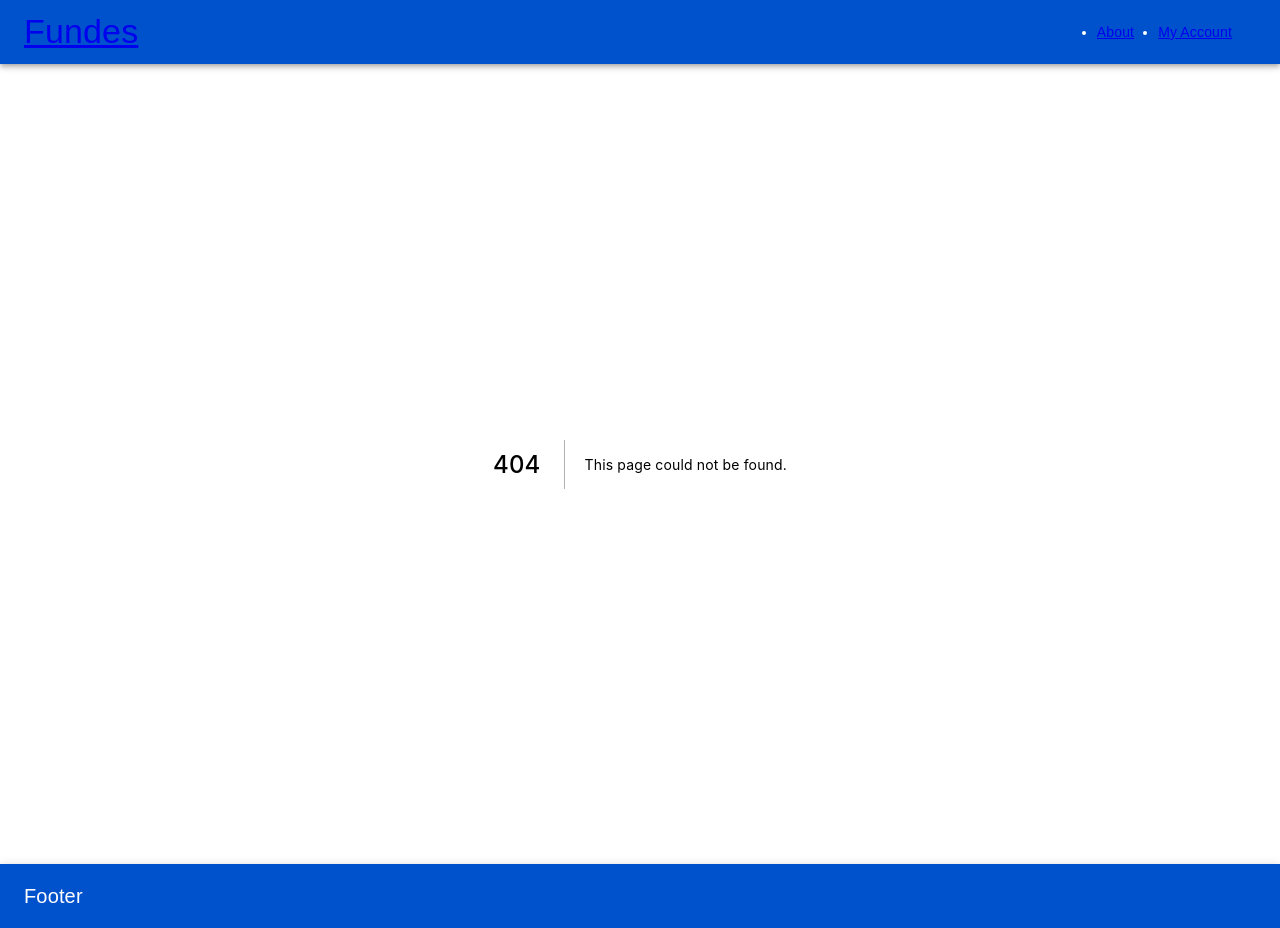
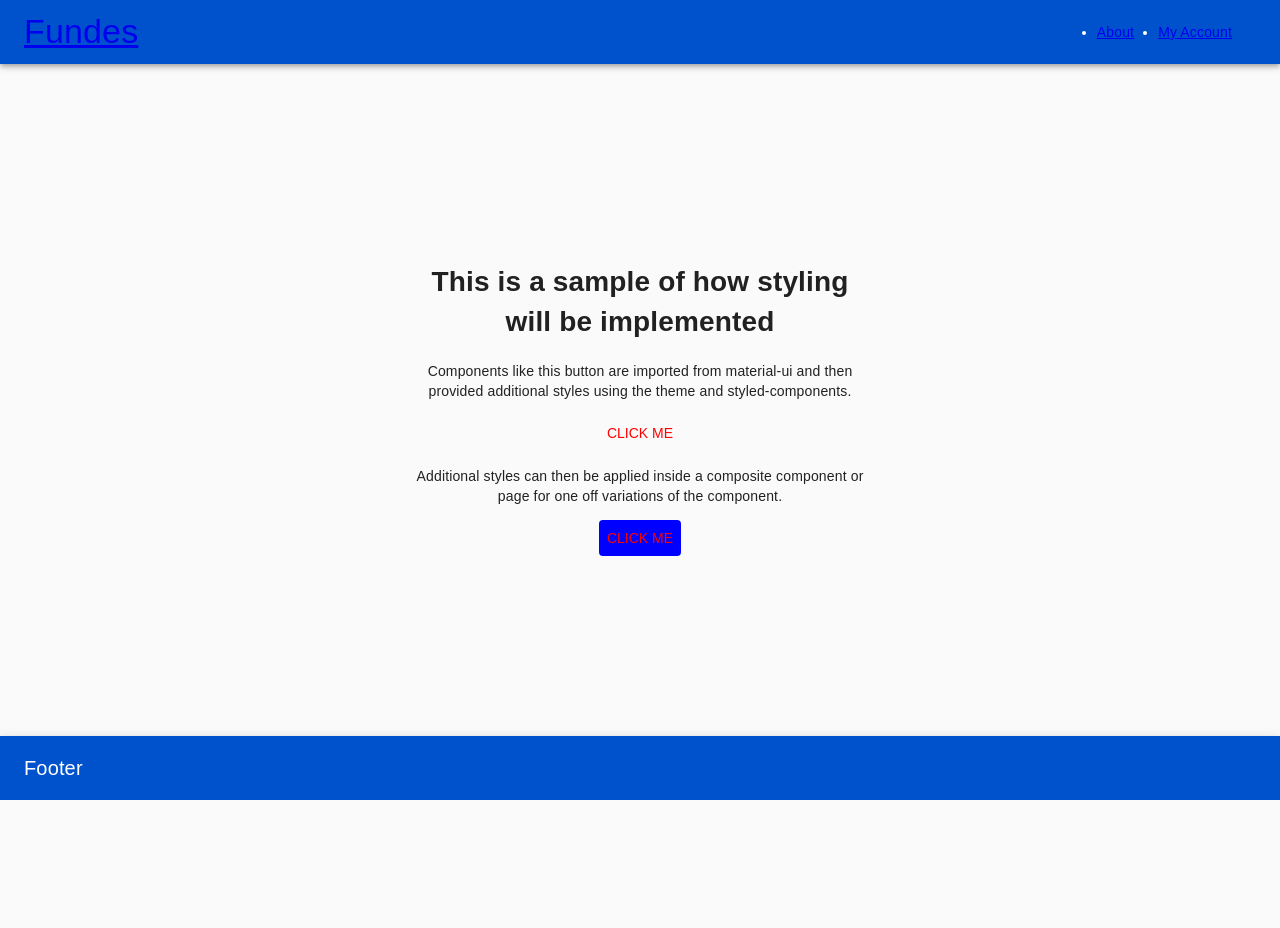
Before and after one commit to fundes-dev/fundes-client-web, a Next.js app: page /style-test in a window 1280 px wide. Before the commit this address had no page. After the commit the page ends 800 px from the top, so only its background shows below. Built offline with nearby package versions, Linux system fonts and the light colour scheme.

Commit message:
add sample styling

```diff
--- /dev/null
+++ b/components/Button/index.js
@@ -0,0 +1,21 @@
+import React from 'react';
+import PropTypes from 'prop-types';
+import MaterialButton from '@material-ui/core/Button';
+import { styled } from '@material-ui/core/styles';
+
+const StyledButton = styled(MaterialButton)({
+  color: 'red',
+});
+
+
+const Button = ({ children, ...others }) => (
+  <StyledButton {...others}>
+    {children}
+  </StyledButton>
+);
+
+Button.propTypes = {
+  children: PropTypes.node,
+};
+
+export default Button;
--- a/package.json
+++ b/package.json
@@ -9,7 +9,7 @@
     "test": "jest"
   },
   "dependencies": {
-    "@material-ui/core": "^4.9.1",
+    "@material-ui/core": "^4.9.3",
     "@material-ui/icons": "^4.9.1",
     "clsx": "^1.1.0",
     "eslint-config-airbnb-base": "^14.0.0",
--- /dev/null
+++ b/pages/style-test.js
@@ -0,0 +1,31 @@
+import { styled } from '@material-ui/core/styles';
+import Button from '../components/Button';
+
+const StyledButton = styled(Button)({
+  backgroundColor: 'blue',
+});
+
+const Container = styled('div')({
+  maxWidth: '500px',
+  margin: '0 auto',
+  padding: '20px',
+  textAlign: 'center',
+});
+
+const StyleTest = () => (
+  <Container>
+    <h1>This is a sample of how styling will be implemented</h1>
+    <p>
+Components like this button are imported from material-ui and then
+      provided additional styles using the theme and styled-components.
+    </p>
+    <Button>Click Me</Button>
+    <p>
+Additional styles can then be applied inside a composite component
+      or page for one off variations of the component.
+    </p>
+    <StyledButton>Click Me</StyledButton>
+  </Container>
+);
+
+export default StyleTest;
```
Also changed, not shown: .eslintrc.js, components/Link/index.js (renamed from components/Link/index.jsx), containers/footer/Footer.js (renamed from containers/footer/Footer.jsx), containers/header/Header.js (renamed from containers/header/Header.jsx), layouts/MainLayout.js (renamed from layouts/MainLayout.jsx), 1 other file (tests, documents, lock files or other folders).
